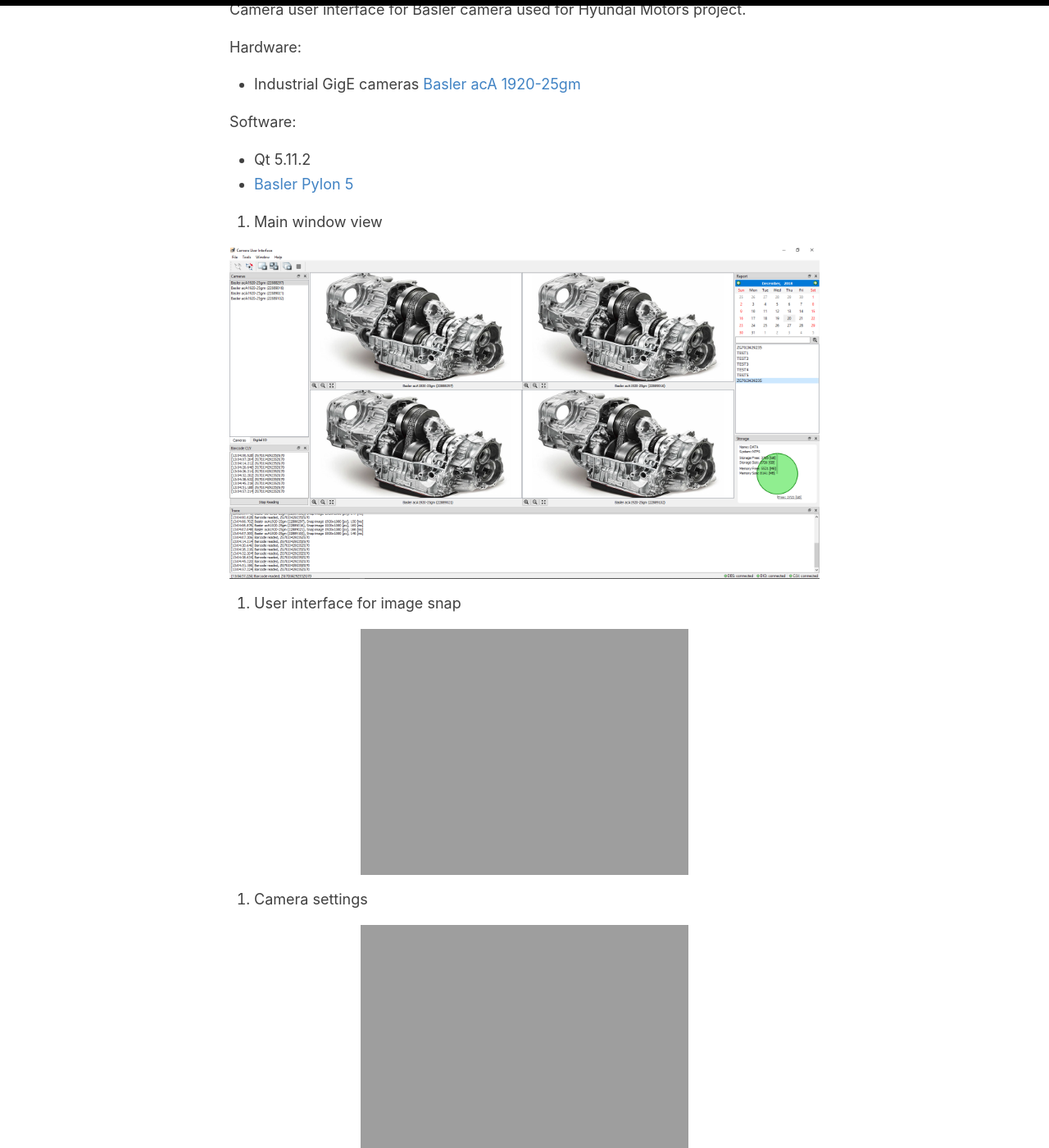
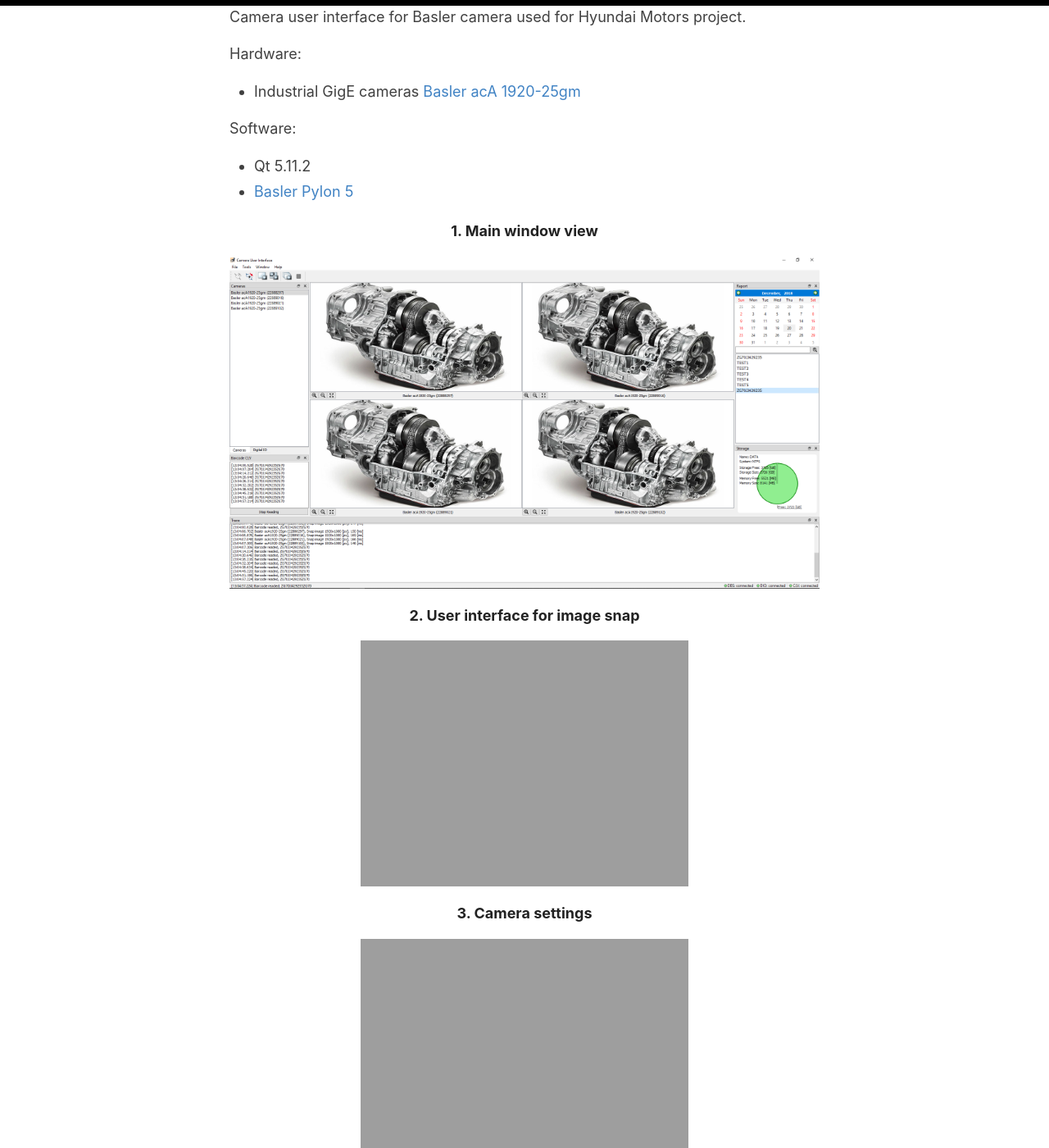
Before and after one commit to CodElecCz/codeleccz.github.io, a Jekyll site: the page built from _posts/2019-1-20-camerauiv1-huyndai.md, in a window 1280 px wide and 1400 px high, scrolled down 373 px. Shown: the whole window at 82% size. Built offline with Jekyll 4.4.1, drawn with Linux system fonts in a browser that asks for light colours; some of the changed text lies outside the part shown.

Commit message:
Update 2019-1-20-camerauiv1-huyndai.md

```diff
--- a/_posts/2019-1-20-camerauiv1-huyndai.md
+++ b/_posts/2019-1-20-camerauiv1-huyndai.md
@@ -4,7 +4,7 @@ title: Camera user interface application for Hyundai Motors
 categories: [MachineVision]
 ---
 
-[CameraUIv1](https://codeleccz.github.io/CameraUIv1/) - Hyundai application
+### [CameraUIv1](https://codeleccz.github.io/CameraUIv1/) - Hyundai application
 
 Camera user interface for Basler camera used for Hyundai Motors project.
 
@@ -15,18 +15,18 @@ Software:
 - Qt 5.11.2
 - [Basler Pylon 5](https://www.baslerweb.com/en/products/software/pylon-windows/)
 
-1. Main window view
+#### 1. Main window view
 
 ![Camera GUI 1](https://codeleccz.github.io/images/CameraUIv1/hyundai1.png)
 
-2. User interface for image snap
+#### 2. User interface for image snap
 
 ![Camera GUI 2](https://codeleccz.github.io/images/CameraUIv1/hyundai2.png)
 
-3. Camera settings
+#### 3. Camera settings
 
 ![Camera GUI 3](https://codeleccz.github.io/images/CameraUIv1/hyundai3.png)
 
-4. Stored images view
+#### 4. Stored images view
 
 ![Camera GUI 4](https://codeleccz.github.io/images/CameraUIv1/hyundai4.png)
```
